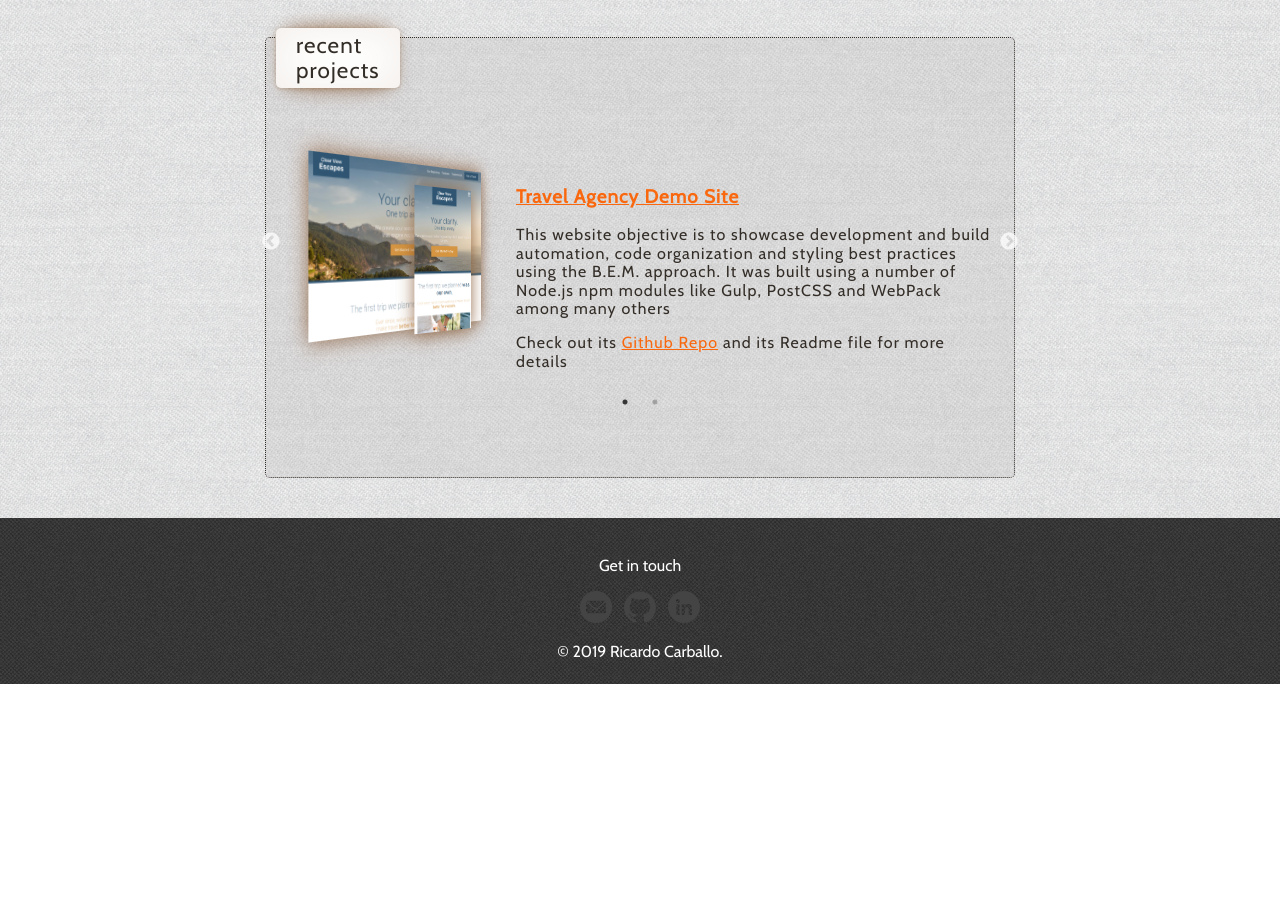
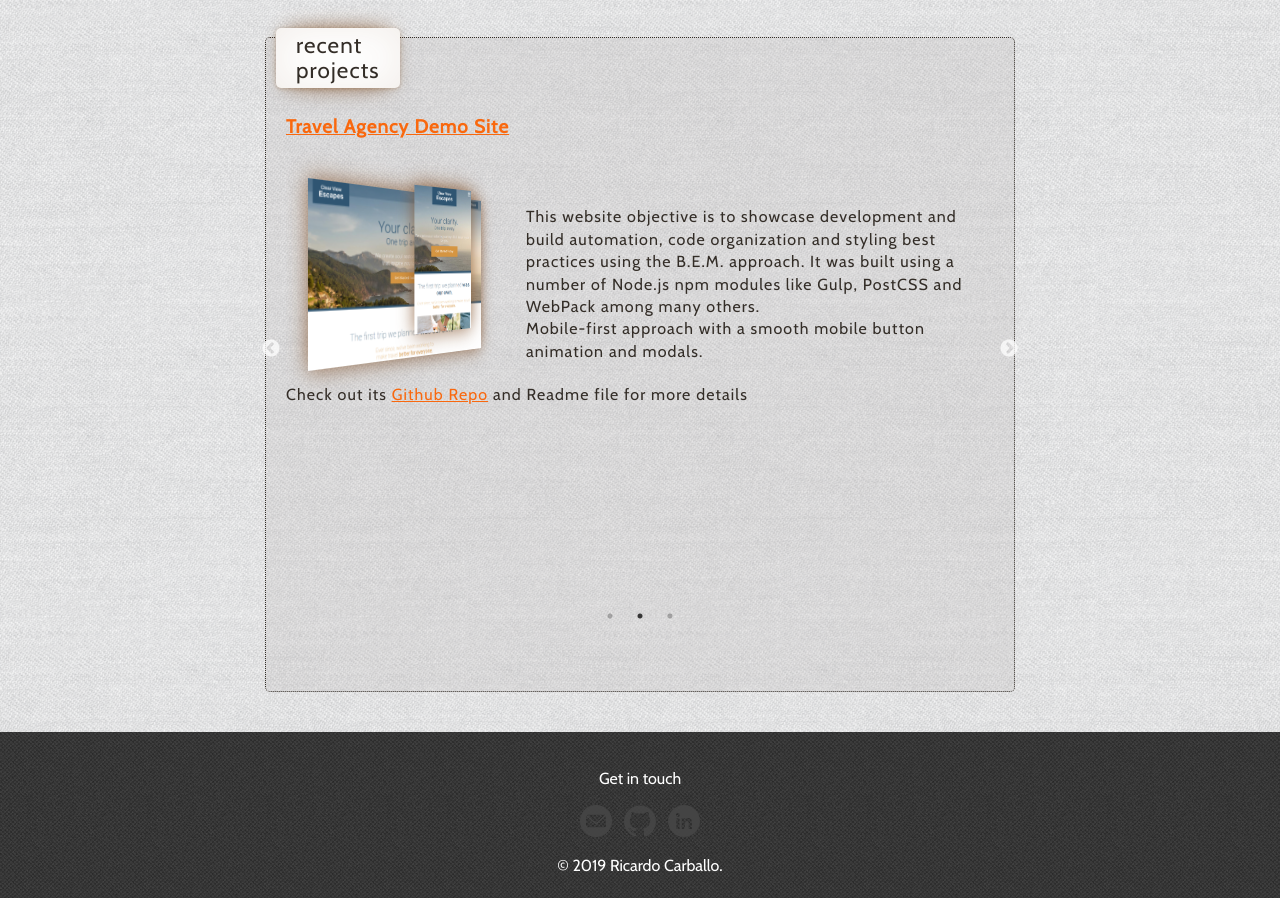
Before and after one commit to riccar/ricardocarballo.com, a website: page app/index.html in a window 1280 px wide. Shown: the part 1372-2270 px from the top of the page. Before the commit the page ends 2056 px from the top, so only its background shows below. Drawn offline with nearby package versions, Linux system fonts and the light colour scheme.

Commit message:
Kisok project addition

```diff
--- a/app/assets/scripts/modules/ProjectViewer.js
+++ b/app/assets/scripts/modules/ProjectViewer.js
@@ -7,6 +7,8 @@ import slick from 'slick-carousel';
       infinite: true,
       speed: 500,
       fade: true,
-      cssEase: 'linear'
+      cssEase: 'linear',
+      autoplay: true,
+      autoplaySpeed: 5000,
     });
   });
--- a/app/assets/styles/modules/_project.css
+++ b/app/assets/styles/modules/_project.css
@@ -3,9 +3,34 @@
   position: relative;
 
 
+
   @mixin atMedium {
-    padding-top: 50px;
-    padding-left: 230px;
+    p {
+      margin-top: 50px;
+    }
+  }
+
+  &__screen {
+
+    display: flex;
+    flex-direction: column;
+    justify-content: space-around;
+    align-items: top;
+    p {
+      margin-top: 0;
+    }
+
+    @mixin atMedium {
+      flex-direction: row;
+      height: 180px;
+
+      p {
+        width:70%;
+        margin-top: 50px;
+        line-height: 1.4em;
+      }
+    }
+
   }
 
   &__image {
@@ -24,13 +49,13 @@
     width: 15em;
     display: block;
     margin: 25px auto -65px auto;
-    transform: perspective( 650px ) rotateY(45deg);
+    transform: perspective( 630px ) rotateY(45deg);
     box-shadow:0 0 20px rgba($shadowColour, .8);
 
     @mixin atMedium {
-      position: absolute;
-      left: 0;
-      margin: 5px auto 5px auto;
+      /*position: absolute;*/
+      /*left: 0;
+      margin: 5px auto 5px auto;*/
     }
   }
 
--- a/app/index.html
+++ b/app/index.html
@@ -112,29 +112,57 @@
     <div class="section__title">recent<br>projects</div>
     <div class="viewer">
       <div class="project">
+        <h3>Food ordering Kiosk for well known restaurant</h3>
+        <div class="project__screen">
+          <div class="project__image">
+            <img class="project__image-site" src="assets/images/kiosk-home-sml.png" alt="Kiosk app">
+          </div>
+          <p>
+            Kiosk application made in Angular 5 improve meal ordering at the restaurant counter. Customers can choose pre-designed dishes from
+            the different menu sections for a quick and smooth purchase experience without employee intervention.
+          </p>
+        </div>
+        <div class="project__screen">
+          <div class="project__image">
+            <img class="project__image-site" src="assets/images/kiosk-byo-sml.png" alt="Kiosk app">
+          </div>
+          <p>BYO section to build your own meal from scratch. Customers can browse four categories packed of ingredients to choose from.</p>
+        </div>
+        <p>Feel free to contact me anytime for a walkthrough of this product</p>
+      </div>
+      <div class="project">
+        <h3><a target="_blank" href="https://riccar.github.io/demo-site">Travel Agency Demo Site</a></h3>
+        <div class="project__screen">
           <div class="project__image">
             <img class="project__image-site" src="assets/images/clear-view-small.png" alt="Clear View Website">
             <img class="project__image-mobile" src="assets/images/clear-view-mobile-small.png" alt="Clear View Website">
           </div>
-        <h3><a target="_blank" href="https://riccar.github.io/demo-site">Travel Agency Demo Site</a></h3>
           <p>
-          This website objective is to showcase  development and build automation, code organization and styling best practices using the B.E.M. approach. It was built using a number of Node.js npm modules like Gulp, PostCSS and WebPack among many others</p>
-        <p>Check out its <a target="_blank" href="https://github.com/riccar/demo-site">Github  Repo</a> and its Readme file for more details</p>
+            This website objective is to showcase development and build automation, code organization and styling best practices using the B.E.M. approach.
+            It was built using a number of Node.js npm modules like Gulp, PostCSS and WebPack among many others.<br />
+            Mobile-first approach with a smooth mobile button animation and modals.
+          </p>
+        </div>
+        <p>Check out its <a target="_blank" href="https://github.com/riccar/demo-site">Github  Repo</a> and Readme file for more details</p>
       </div>
       <div class="project">
+        <h3><a target="_blank" href="https://riccar.github.io/youtube-viewer/">Retro YouTube viewer with React</a></h3>
+        <div class="project__screen">
           <div class="project__image">
             <img class="project__image-site" src="assets/images/youtube-viewer-small.png" alt="You Tube Viewer">
             <img class="project__image-mobile" src="assets/images/youtube-viewer-mobile-small.png" alt="You Tube Viewer">
           </div>
-        <h3><a target="_blank" href="https://riccar.github.io/youtube-viewer/">Retro YouTube viewer with React</a></h3>
           <p>
-          This is a Basic React "funny retro styled" single page application that uses YouTube API to search for and display a list of the first 5 videos returned, according to the search term.</p>
-          <p>Check out its <a target="_blank" href="https://github.com/riccar/youtube-viewer">Github  Repo</a> and its Readme file for more details</p>
+            This is a Basic React "funny retro styled" single page application that uses YouTube API to search for and display a
+            list of the first 5 videos returned, according to the search term.<br />
+            Mobile-first approach with layout change for small screens.
+          </p>
+        </div>
+        <p>Check out its <a target="_blank" href="https://github.com/riccar/youtube-viewer">Github  Repo</a> and Readme file for more details</p>
       </div>
     </div>
   </div>
   <footer class="site-footer">
-
     <div class="get-in-touch">
       <p>Get in touch</p>
       <a href="mailto:ricardocarballo@gmail.com"><img class="get-in-touch__email-icon" src="assets/images/email-grey-t.png"></a>
--- a/app/temp/styles/styles.css
+++ b/app/temp/styles/styles.css
@@ -925,14 +925,50 @@ highlited properly when scrolling up and down.*/
 }
 
 @media (min-width: 800px) {
+    .project p {
+      margin-top: 50px;
+    }
+  }
 
-.project {
-    padding-top: 50px;
-    padding-left: 230px
+.project__screen {
 
+    display: -webkit-box;
 
+    display: -ms-flexbox;
 
-}
+    display: flex;
+    -webkit-box-orient: vertical;
+    -webkit-box-direction: normal;
+        -ms-flex-direction: column;
+            flex-direction: column;
+    -ms-flex-pack: distribute;
+        justify-content: space-around;
+    -webkit-box-align: top;
+        -ms-flex-align: top;
+            align-items: top;
+
+  }
+
+.project__screen p {
+      margin-top: 0;
+    }
+
+@media (min-width: 800px) {
+
+.project__screen {
+      -webkit-box-orient: horizontal;
+      -webkit-box-direction: normal;
+          -ms-flex-direction: row;
+              flex-direction: row;
+      height: 180px
+
+  }
+
+      .project__screen p {
+        width:70%;
+        margin-top: 50px;
+        line-height: 1.4em;
+      }
   }
 
 .project__image {
@@ -952,8 +988,8 @@ highlited properly when scrolling up and down.*/
     width: 15em;
     display: block;
     margin: 25px auto -65px auto;
-    -webkit-transform: perspective( 650px ) rotateY(45deg);
-            transform: perspective( 650px ) rotateY(45deg);
+    -webkit-transform: perspective( 630px ) rotateY(45deg);
+            transform: perspective( 630px ) rotateY(45deg);
     -webkit-box-shadow: 0 0 20px rgba(127,78,38, .8);
             box-shadow: 0 0 20px rgba(127,78,38, .8);
   }
@@ -961,9 +997,9 @@ highlited properly when scrolling up and down.*/
 @media (min-width: 800px) {
 
 .project__image-site {
-      position: absolute;
-      left: 0;
-      margin: 5px auto 5px auto
+      /*position: absolute;*/
+      /*left: 0;
+      margin: 5px auto 5px auto;*/
   }
   }
 
--- a/docs/index.html
+++ b/docs/index.html
@@ -11,7 +11,7 @@
   <title>Ricardo Carballo | Applications Developer</title>
 
   <!-- don't use /assets/.. if the site won't be hosted at the root of the domain like with github pages -->
-  <link rel="stylesheet" href="assets/styles/styles-221a24ab36.css"/>
+  <link rel="stylesheet" href="assets/styles/styles-b7c2f69bcd.css"/>
 
   <script src="assets/scripts/Vendor-db64bea700.js"></script>
 
@@ -108,29 +108,57 @@
     <div class="section__title">recent<br>projects</div>
     <div class="viewer">
       <div class="project">
+        <h3>Food ordering Kiosk for well known restaurant</h3>
+        <div class="project__screen">
+          <div class="project__image">
+            <img class="project__image-site" src="assets/images/kiosk-home-sml.png" alt="Kiosk app">
+          </div>
+          <p>
+            Kiosk application made in Angular 5 improve meal ordering at the restaurant counter. Customers can choose pre-designed dishes from
+            the different menu sections for a quick and smooth purchase experience without employee intervention.
+          </p>
+        </div>
+        <div class="project__screen">
+          <div class="project__image">
+            <img class="project__image-site" src="assets/images/kiosk-byo-sml.png" alt="Kiosk app">
+          </div>
+          <p>BYO section to build your own meal from scratch. Customers can browse four categories packed of ingredients to choose from.</p>
+        </div>
+        <p>Feel free to contact me anytime for a walkthrough of this product</p>
+      </div>
+      <div class="project">
+        <h3><a target="_blank" href="https://riccar.github.io/demo-site">Travel Agency Demo Site</a></h3>
+        <div class="project__screen">
           <div class="project__image">
             <img class="project__image-site" src="assets/images/clear-view-small.png" alt="Clear View Website">
             <img class="project__image-mobile" src="assets/images/clear-view-mobile-small.png" alt="Clear View Website">
           </div>
-        <h3><a target="_blank" href="https://riccar.github.io/demo-site">Travel Agency Demo Site</a></h3>
           <p>
-          This website objective is to showcase  development and build automation, code organization and styling best practices using the B.E.M. approach. It was built using a number of Node.js npm modules like Gulp, PostCSS and WebPack among many others</p>
-        <p>Check out its <a target="_blank" href="https://github.com/riccar/demo-site">Github  Repo</a> and its Readme file for more details</p>
+            This website objective is to showcase development and build automation, code organization and styling best practices using the B.E.M. approach.
+            It was built using a number of Node.js npm modules like Gulp, PostCSS and WebPack among many others.<br />
+            Mobile-first approach with a smooth mobile button animation and modals.
+          </p>
+        </div>
+        <p>Check out its <a target="_blank" href="https://github.com/riccar/demo-site">Github  Repo</a> and Readme file for more details</p>
       </div>
       <div class="project">
+        <h3><a target="_blank" href="https://riccar.github.io/youtube-viewer/">Retro YouTube viewer with React</a></h3>
+        <div class="project__screen">
           <div class="project__image">
             <img class="project__image-site" src="assets/images/youtube-viewer-small.png" alt="You Tube Viewer">
             <img class="project__image-mobile" src="assets/images/youtube-viewer-mobile-small.png" alt="You Tube Viewer">
           </div>
-        <h3><a target="_blank" href="https://riccar.github.io/youtube-viewer/">Retro YouTube viewer with React</a></h3>
           <p>
-          This is a Basic React "funny retro styled" single page application that uses YouTube API to search for and display a list of the first 5 videos returned, according to the search term.</p>
-          <p>Check out its <a target="_blank" href="https://github.com/riccar/youtube-viewer">Github  Repo</a> and its Readme file for more details</p>
+            This is a Basic React "funny retro styled" single page application that uses YouTube API to search for and display a
+            list of the first 5 videos returned, according to the search term.<br />
+            Mobile-first approach with layout change for small screens.
+          </p>
+        </div>
+        <p>Check out its <a target="_blank" href="https://github.com/riccar/youtube-viewer">Github  Repo</a> and Readme file for more details</p>
       </div>
     </div>
   </div>
   <footer class="site-footer">
-
     <div class="get-in-touch">
       <p>Get in touch</p>
       <a href="mailto:ricardocarballo@gmail.com"><img class="get-in-touch__email-icon" src="assets/images/email-grey-t.png"></a>
@@ -140,7 +168,7 @@
     </div>
       <p><span class="site-footer__text">&copy; 2019 Ricardo Carballo. </span></p>
   </footer>
-  <script src="assets/scripts/App-5e0a272d65.js"></script>
+  <script src="assets/scripts/App-80ea2e3796.js"></script>
 
 
 </body>
```
Also changed, not shown: app/assets/images/kiosk-byo-sml.png (added), app/assets/images/kiosk-home-sml.png (added), app/temp/scripts/App.js, docs/assets/images/kiosk-byo-sml.png (added), docs/assets/images/kiosk-home-sml.png (added), 4 other files. Lines whose indentation alone changed are shown as unchanged.
